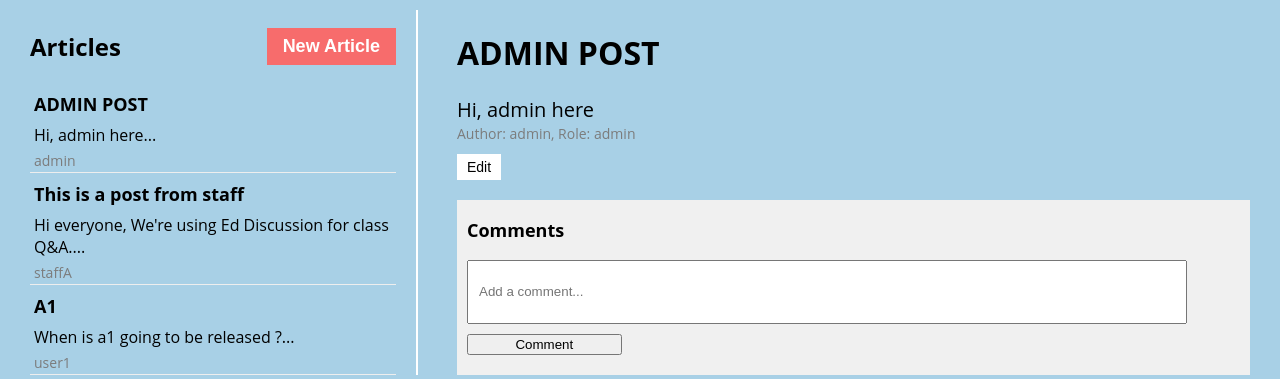
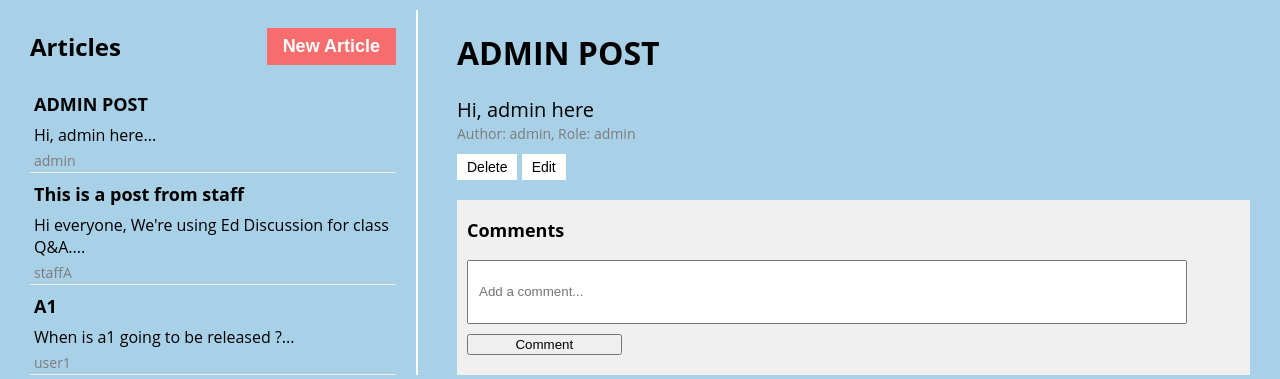
Before and after one commit to SheXinLim/MessagingApp-Usability, a Flask app: page /knowledge-repository/1 in a window 1280 px wide. Shown: the part 86-465 px from the top of the page. Run offline with Flask 3, Linux system fonts and the light colour scheme; a user stored in the database is signed in; parts of the project's set-up code (start-up, migrations or seed data) failed here and were passed over.

Commit message:
Staff can delete articles or modify articles made by others

```diff
--- a/app.py
+++ b/app.py
@@ -352,11 +352,14 @@ def knowledge_repository(article_id):
         return redirect(url_for('login'))  # Redirect to login page
     articles = db.get_all_articles()
     selected_article = db.get_article(article_id) if article_id else None
+    user = db.get_user(username)
+    #Convert enum to string here
+    user_role = user.role.name if hasattr(user.role, 'name') else str(user.role)
     if selected_article != None:
         author_role = db.get_user_role(selected_article.author_id)
     else:
         author_role = "student"
-    return render_template('knowledge_repository.jinja', username=username, articles=articles, selected_article=selected_article, author_role = author_role)
+    return render_template('knowledge_repository.jinja', username=username, articles=articles, selected_article=selected_article, author_role=author_role, user_role=user_role)
 
 
 @app.route("/add-article", methods=["POST"])
@@ -369,12 +372,16 @@ def add_article():
     flash(message)
     return redirect(url_for('knowledge_repository'))
 
-
-@app.route("/delete-article/<int:article_id>", methods=["POST"])
+@app.route('/delete-article/<int:article_id>', methods=['DELETE'])
 def delete_article(article_id):
-    db.delete_article(article_id)  # Delete the article from the database
-    flash('Article deleted successfully')
-    return redirect(url_for('articles'))
+    try:
+        success = db.delete_article(article_id)
+        if success:
+            return jsonify({'message': 'Article deleted successfully'}), 200
+        else:
+            return jsonify({'error': 'Article not found or could not be deleted'}), 404
+    except Exception as e:
+        return jsonify({'error': 'An error occurred', 'details': str(e)}), 500
 
 @app.route("/add-comment/<int:article_id>", methods=["POST"])
 def add_comment(article_id):
--- a/templates/knowledge_repository.jinja
+++ b/templates/knowledge_repository.jinja
@@ -192,8 +192,6 @@
         box-shadow: 0 2px 5px rgba(0,0,0,0.2); /* Subtle shadow for 3D effect */
     }
 
-
-
 </style>
 <nav style="padding: 2px 0; overflow: auto;">
 
@@ -233,7 +231,13 @@
             <h1 id="article-title-{{ selected_article.id }}">{{ selected_article.title }}</h1>
             <p id="article-content-{{ selected_article.id }}" style="font-size: 20px; color: black; ; margin: 1px 0;">{{ selected_article.content }}</p>
             <p style="font-size: 14px; color: rgb(124, 124, 124); ; margin: 1px 0;">Author: {{ selected_article.author_id }}, Role: {{ author_role }}</p>
-            {% if username == selected_article.author_id %}
+            {% if user_role == 'ADMIN' or user_role == 'ACADEMIC' or user_role == 'ADMINISTRATIVE' %}
+                <!-- Delete button for admin roles -->
+                <button class="button" onclick="deleteArticle({{ selected_article.id }}); event.stopPropagation();" style="vertical-align: top;">
+                    Delete
+                </button>
+            {% endif %}
+            {% if username == selected_article.author_id or user_role == 'ADMIN' or user_role == 'ACADEMIC' or user_role == 'ADMINISTRATIVE' %}
                 <button class="button" id="edit-button-{{ selected_article.id }}" onclick="enableEditing({{ selected_article.id }})">Edit</button>
             {% endif %}
             <div class="comments">
@@ -358,5 +362,24 @@
         .catch(error => console.error('Failed to save the article:', error));
     }
 
+    function deleteArticle(articleId) {
+        if (confirm('Are you sure you want to delete this article?')) {
+            fetch(`/delete-article/${articleId}`, { method: 'DELETE' })
+                .then(response => {
+                    if (response.ok) {
+                        alert('Article deleted successfully.');
+                        location.reload(); // Optionally reload the page or remove the article element from the DOM
+                    } else {
+                        throw new Error('Failed to delete the article.');
+                    }
+                })
+                .catch(error => {
+                    console.error('Error:', error);
+                    alert('Failed to delete the article. Please try again.');
+                });
+        }
+    }
+
+
 </script>
 {% endblock %}
```
Also changed, not shown: database/main.db.
